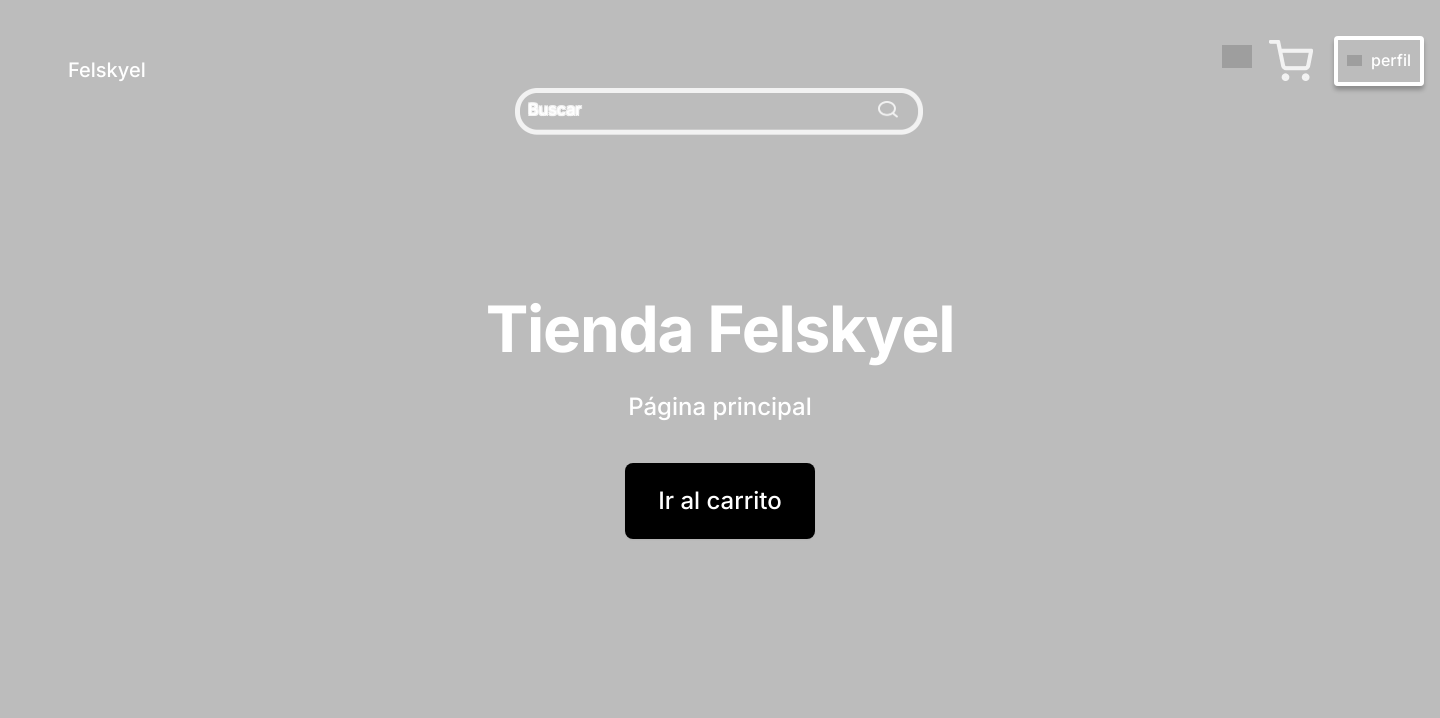
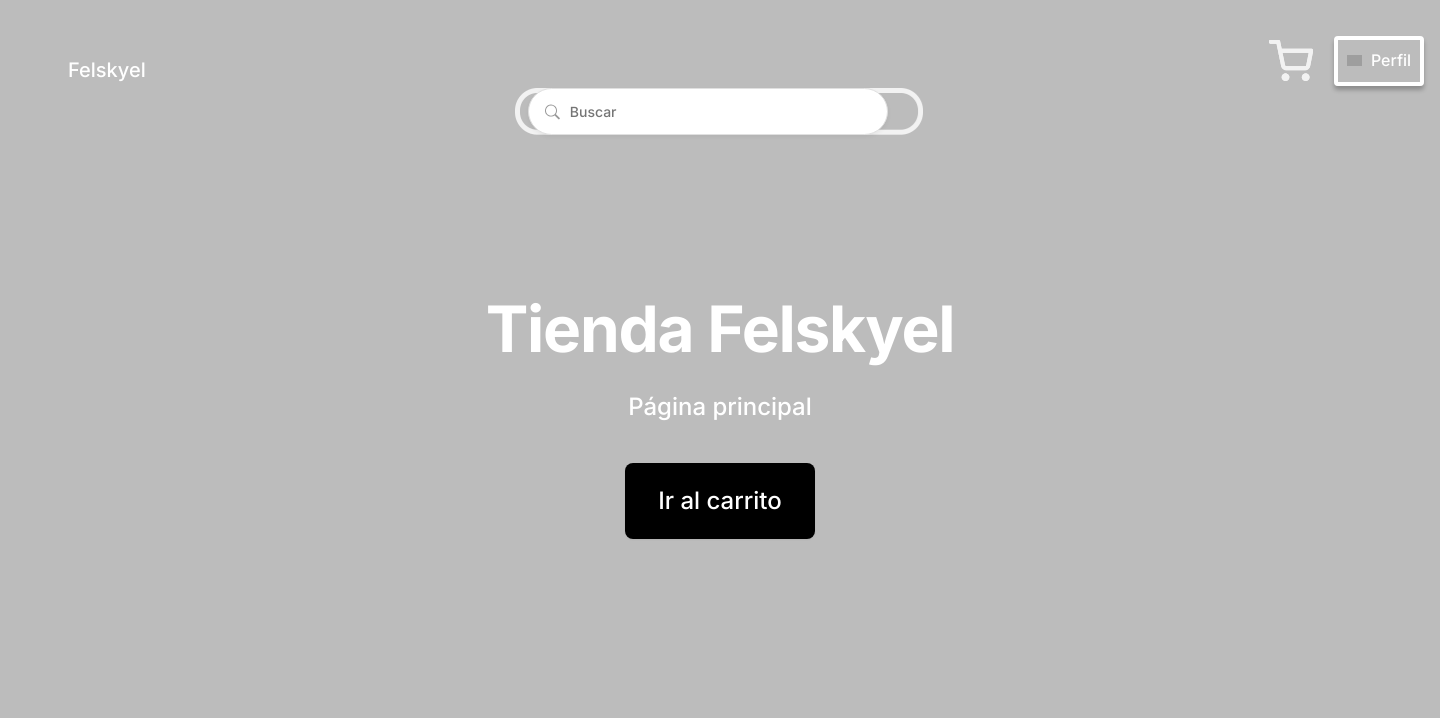
Before and after one commit to iiTzSebas/felskyel, a Django app: page /shop/ in a window 1440 px wide. Shown: the top 718 px of the page. Run offline with Django 5.2, Linux system fonts and the light colour scheme; grey boxes are pictures that could not be loaded.

Commit message:
shop barra de busqueda
shop

```diff
--- a/felskyel/appfel/static/appfel/css/shop.css
+++ b/felskyel/appfel/static/appfel/css/shop.css
@@ -524,3 +524,29 @@ body {
 	--pConstraintHorizontal: MIN;
 	--pConstraintVertical: MIN;
 }
+
+.search-container-custom {
+			display: flex;
+			align-items: center;
+			background-color: #ffffff;
+			border: 1px solid #e0e0e0;
+			border-radius: 50px;
+			padding: 8px 16px;
+			box-shadow: 0 2px 4px rgba(0,0,0,0.05);
+			transition: all 0.3s ease;
+			width: 260px;
+		}
+		.search-container-custom:focus-within {
+			box-shadow: 0 4px 8px rgba(0,0,0,0.1);
+			border-color: #bdbdbd;
+		}
+		.search-input-custom {
+			border: none;
+			outline: none;
+			background: transparent;
+			margin-left: 10px;
+			font-family: 'Inter', sans-serif;
+			font-size: 14px;
+			color: #333;
+			width: 100%;
+		}
--- a/felskyel/appfel/templates/shop.html
+++ b/felskyel/appfel/templates/shop.html
@@ -49,20 +49,63 @@
 
 	<header class="header">
 		<div class="header-nav">
-			<p class="header-text-felskyel body-text3">Felskyel</p>
+			<a href="{% url 'inicio' %}"><p class="header-text-felskyel body-text3">Felskyel</p></a>
 
-			<a href="{%}"><button class="btn-a btn1 hover-zoom">
+			<a href="{% url 'perfil' %}"><button class="btn-a btn1 hover-zoom">
 				<img src="{% static 'appfel/img/shop/btn/btn-icon.png' %}" class="btn-icon" />
-				<p class="btn-label">perfil</p>
+				<p class="btn-label">Perfil</p>
 			</button></a>
 
-			<a href="index.html"><button><img src="{% static 'appfel/img/shop/header-arrow-left.png' %}" class="header-shopping-cart-b header-arrow-left1" /></button></a>
 			<img src="{% static 'appfel/img/shop/header-shopping.png' %}" class="header-shopping-cart-b header-shopping" />
 
-			<div class="header-row">
-				<p class="header-text-buscar">Buscar</p>
-				<img src="{% static 'appfel/img/shop/header-icon.png' %}" class="header-icon" />
+				<meta name="viewport" content="width=device-width, initial-scale=1, shrink-to-fit=no">
+
+	<title>Tienda Felskyel</title>
+	<style>
+		.search-container-custom {
+			display: flex;
+			align-items: center;
+			background-color: #ffffff;
+			border: 1px solid #e0e0e0;
+			border-radius: 50px;
+			padding: 8px 16px;
+			box-shadow: 0 2px 4px rgba(0,0,0,0.05);
+			transition: all 0.3s ease;
+			width: 360px;
+		}
+		.search-container-custom:focus-within {
+			box-shadow: 0 4px 8px rgba(0,0,0,0.1);
+			border-color: #bdbdbd;
+		}
+		.search-input-custom {
+			border: none;
+			outline: none;
+			background: transparent;
+			margin-left: 10px;
+			font-family: 'Inter', sans-serif;
+			font-size: 14px;
+			color: #333;
+			width: 100%;
+		}
+	</style>
+</head>
+
+<body>
+			<img src="{% static 'appfel/img/shop/header-shopping.png' %}" class="header-shopping-cart-b header-shopping" />
+
+			<!--barra de busqueda-->
+			<form class="header-row" role="search">
+				<div class="search-container-custom">
+					<svg xmlns="http://www.w3.org/2000/svg" width="16" height="16" fill="#999" class="bi bi-search" viewBox="0 0 16 16">
+						<path d="M11.742 10.344a6.5 6.5 0 1 0-1.397 1.398h-.001c.03.04.062.078.098.115l3.85 3.85a1 1 0 0 0 1.415-1.414l-3.85-3.85a1.007 1.007 0 0 0-.115-.1zM12 6.5a5.5 5.5 0 1 1-11 0 5.5 5.5 0 0 1 11 0z"/>
+					</svg>
+					<input class="search-input-custom" type="search" placeholder="Buscar" aria-label="Buscar">
+				</div>
+			</form>
+
+		</div>
 			</div>
+		</form>
 
 		</div>
 
```
